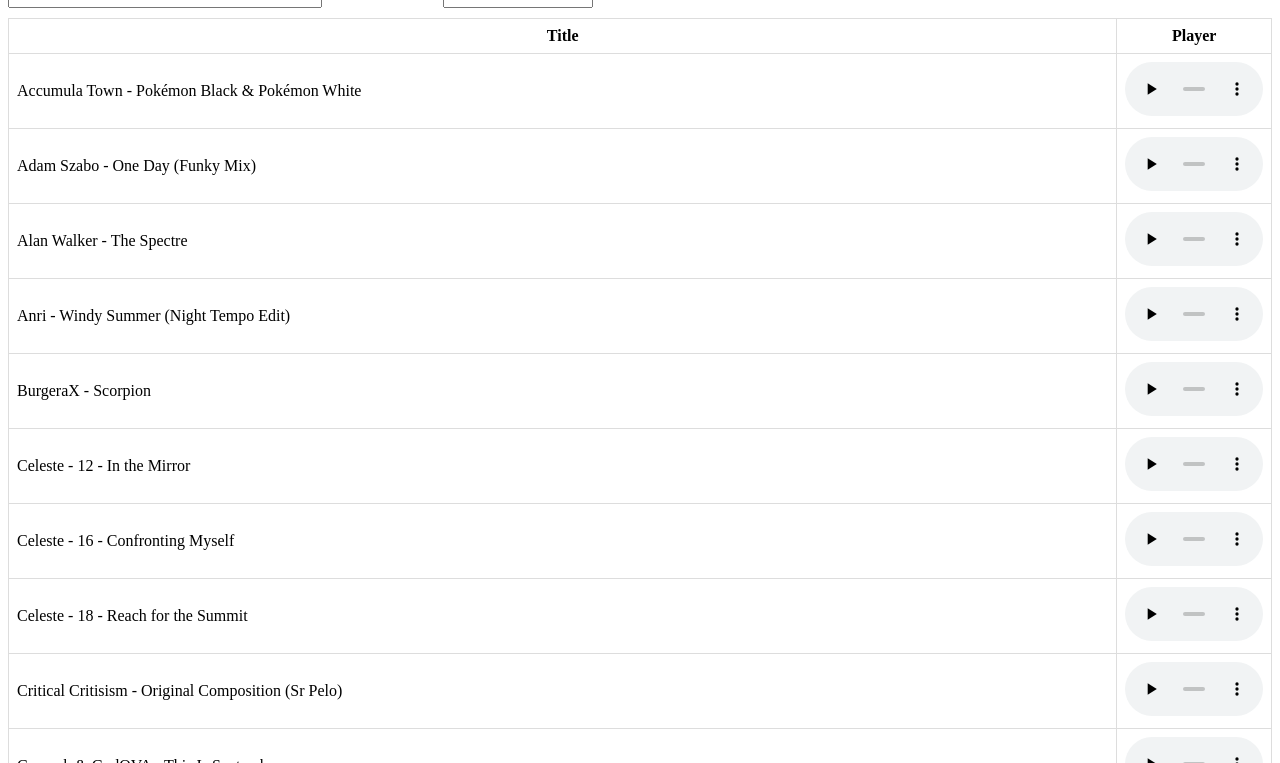
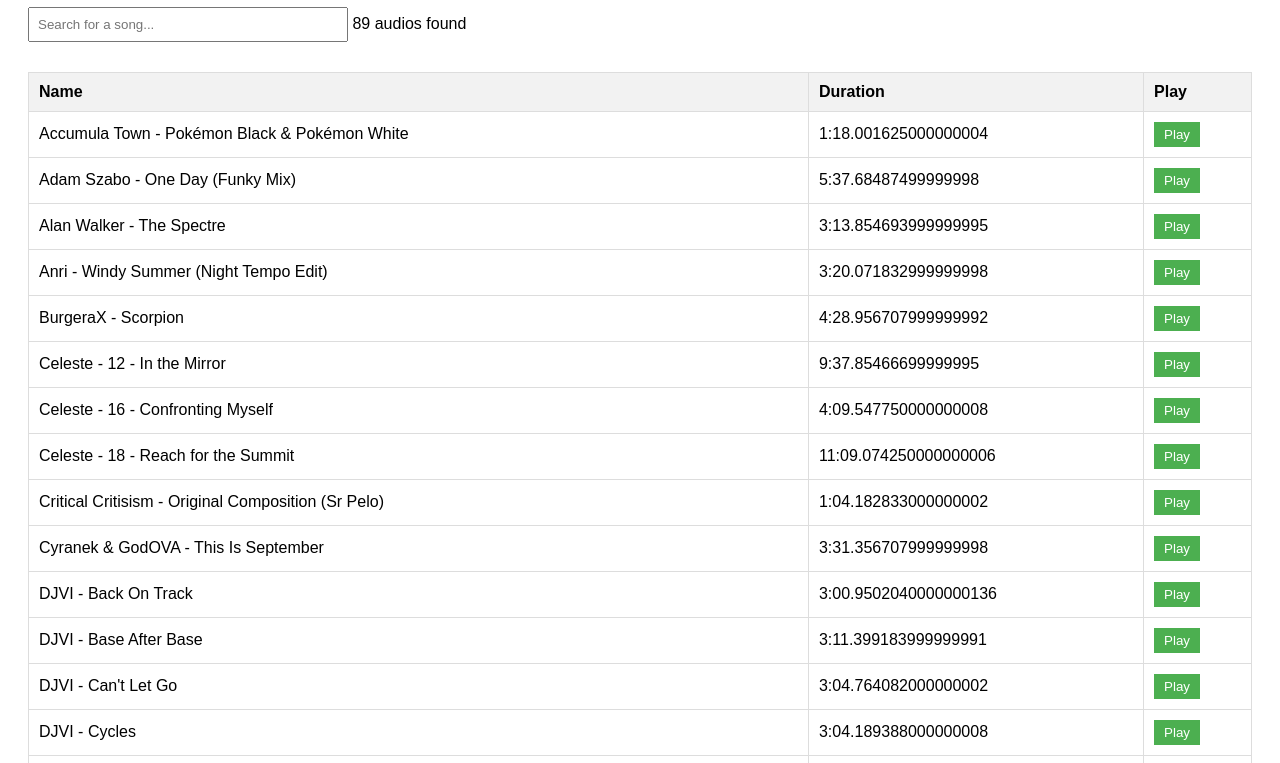
Before and after one commit to SuperMimi73/SuperMimi73.github.io, a plain HTML site: page index.html in a window 1280 px wide. Shown: the part 101-864 px from the top of the page. Drawn offline with Linux system fonts and the light colour scheme.

Commit message:
Update index.html

```diff
--- a/index.html
+++ b/index.html
@@ -2,95 +2,108 @@
 <html lang="en">
 <head>
   <meta charset="UTF-8">
-  <title>My Music Player</title>
+  <meta name="viewport" content="width=device-width, initial-scale=1.0">
+  <title>Music List</title>
   <style>
-    table { width: 100%; border-collapse: collapse; }
-    th, td { padding: 8px; border: 1px solid #ddd; }
-    input { padding: 5px; margin-bottom: 10px; width: 300px; }
-    select { margin-left: 10px; padding: 5px; }
-    audio { width: 100%; }
+    body {
+      font-family: Arial, sans-serif;
+      padding: 20px;
+    }
+    input {
+      padding: 8px;
+      margin-bottom: 10px;
+      width: 100%;
+      max-width: 300px;
+    }
+    table {
+      width: 100%;
+      border-collapse: collapse;
+      margin-top: 20px;
+    }
+    th, td {
+      padding: 10px;
+      border: 1px solid #ddd;
+      text-align: left;
+    }
+    th {
+      background-color: #f2f2f2;
+    }
+    button {
+      padding: 5px 10px;
+      background-color: #4CAF50;
+      color: white;
+      border: none;
+      cursor: pointer;
+    }
+    button:hover {
+      background-color: #45a049;
+    }
   </style>
 </head>
 <body>
-
-  <h1>My Music Library</h1>
-  <input type="text" id="search" placeholder="Search...">
-  <span id="count"></span>
-  <select id="sort">
-    <option value="alpha">A → Z</option>
-    <option value="alpha-rev">Z → A</option>
-    <option value="short">Shortest → Longest</option>
-    <option value="long">Longest → Shortest</option>
-  </select>
-
+  <h1>Music List</h1>
+  <input type="text" id="searchBar" placeholder="Search for a song...">
+  <span id="musicCount">0 audio found</span>
   <table id="musicTable">
     <thead>
       <tr>
-        <th>Title</th>
-        <th>Player</th>
+        <th>Name</th>
+        <th>Duration</th>
+        <th>Play</th>
       </tr>
     </thead>
-    <tbody></tbody>
+    <tbody>
+    </tbody>
   </table>
 
   <script>
-    let musics = [], filtered = [];
+    // Fonction pour charger le fichier music.json
+    fetch('music.json')
+      .then(response => response.json())
+      .then(data => {
+        const musicTable = document.querySelector('#musicTable tbody');
+        const searchBar = document.getElementById('searchBar');
+        const musicCount = document.getElementById('musicCount');
 
-    async function fetchData() {
-      const res = await fetch('music.json');
-      musics = await res.json();
-      musics.sort((a, b) => a.name.localeCompare(b.name));
-      filtered = musics;
-      renderTable();
-    }
+        // Fonction pour mettre à jour le tableau
+        function updateTable(songs) {
+          musicTable.innerHTML = ''; // Vider le tableau
+          songs.forEach(song => {
+            const row = document.createElement('tr');
+            row.innerHTML = `
+              <td>${song.name}</td>
+              <td>${formatDuration(song.duration)}</td>
+              <td><button onclick="playSong('${song.file}')">Play</button></td>
+            `;
+            musicTable.appendChild(row);
+          });
+          musicCount.textContent = `${songs.length} audio${songs.length > 1 ? 's' : ''} found`;
+        }
 
-    function renderTable() {
-      const tbody = document.querySelector("#musicTable tbody");
-      tbody.innerHTML = "";
-      filtered.forEach(music => {
-        const row = document.createElement("tr");
+        // Fonction pour formater la durée
+        function formatDuration(seconds) {
+          const minutes = Math.floor(seconds / 60);
+          const remainingSeconds = seconds % 60;
+          return `${minutes}:${remainingSeconds < 10 ? '0' : ''}${remainingSeconds}`;
+        }
 
-        const nameCell = document.createElement("td");
-        nameCell.textContent = music.name;
+        // Fonction pour jouer la musique
+        function playSong(file) {
+          const audio = new Audio(file);
+          audio.play();
+        }
 
-        const playerCell = document.createElement("td");
-        const audio = document.createElement("audio");
-        audio.controls = true;
-        audio.preload = "none";
-        audio.src = music.file;
-        playerCell.appendChild(audio);
+        // Trier et afficher les musiques
+        updateTable(data);
 
-        row.appendChild(nameCell);
-        row.appendChild(playerCell);
-        tbody.appendChild(row);
-      });
-
-      const count = filtered.length;
-      document.getElementById("count").textContent = `${count} audio${count === 1 ? '' : 's'} found`;
-    }
-
-    document.getElementById("search").addEventListener("input", e => {
-      const val = e.target.value.toLowerCase();
-      filtered = musics.filter(m => m.name.toLowerCase().includes(val));
-      renderTable();
-    });
-
-    document.getElementById("sort").addEventListener("change", e => {
-      const val = e.target.value;
-      if (val === "alpha") {
-        filtered.sort((a, b) => a.name.localeCompare(b.name));
-      } else if (val === "alpha-rev") {
-        filtered.sort((a, b) => b.name.localeCompare(a.name));
-      } else if (val === "short") {
-        filtered.sort((a, b) => a.duration - b.duration);
-      } else if (val === "long") {
-        filtered.sort((a, b) => b.duration - a.duration);
-      }
-      renderTable();
-    });
-
-    fetchData();
+        // Ajouter un événement de recherche
+        searchBar.addEventListener('input', function() {
+          const searchTerm = searchBar.value.toLowerCase();
+          const filteredSongs = data.filter(song => song.name.toLowerCase().includes(searchTerm));
+          updateTable(filteredSongs);
+        });
+      })
+      .catch(error => console.error('Error loading music.json:', error));
   </script>
-
 </body>
 </html>
```
